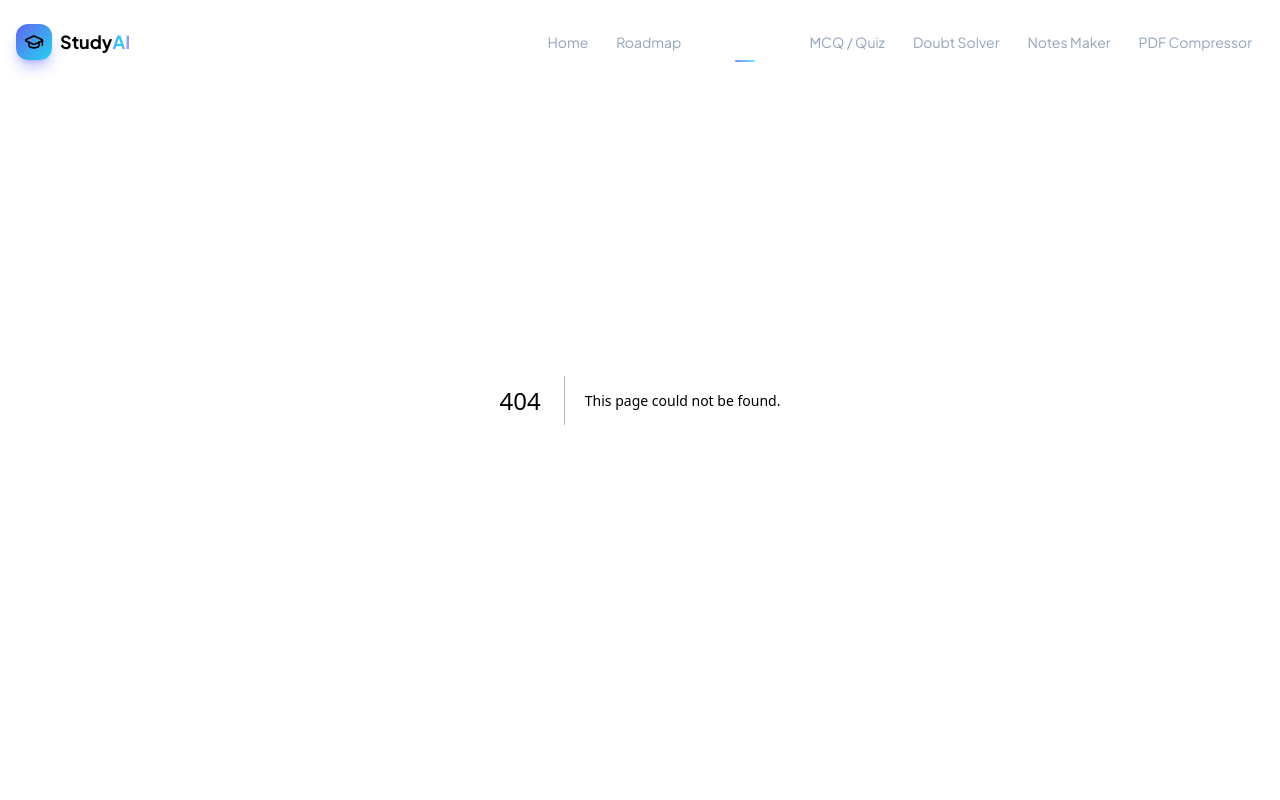
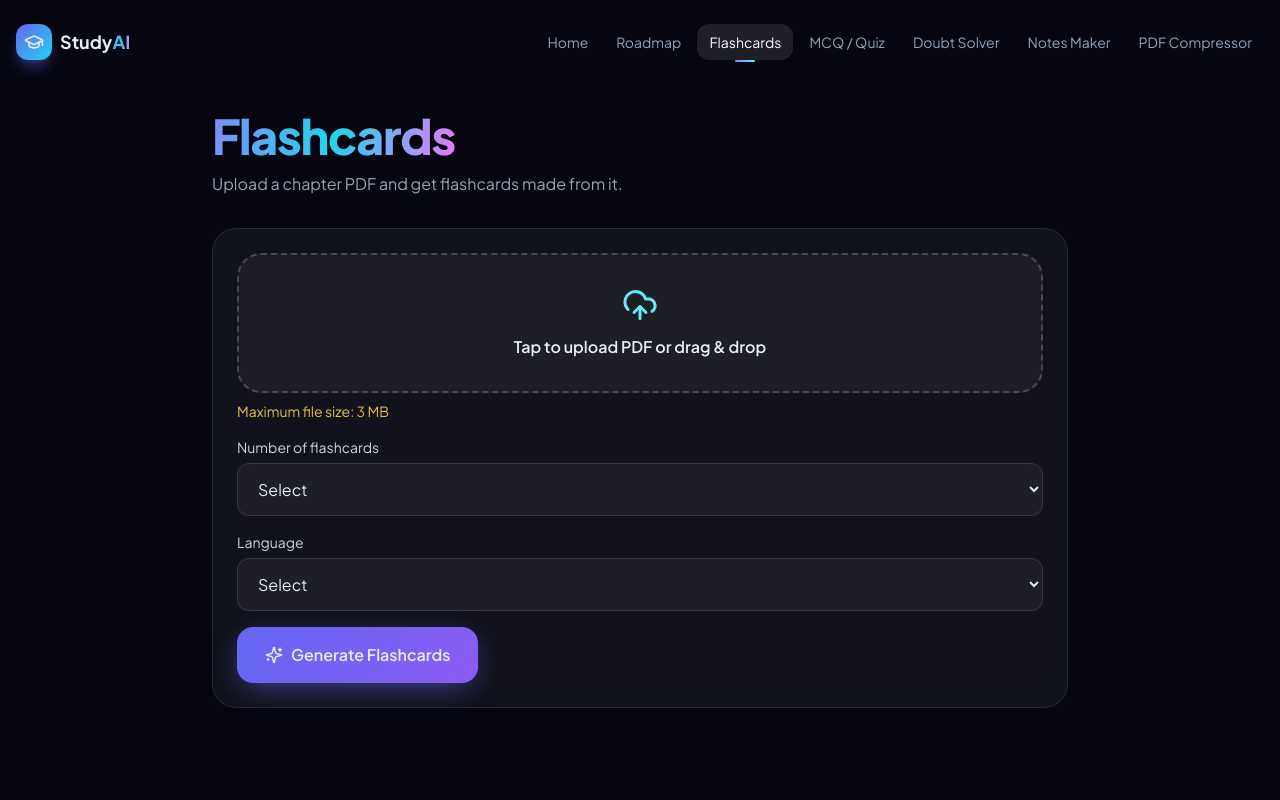
Before and after one commit to raviraj437700-cyber/Rx-study-mod, a Next.js app: page /flashcards in a window 1280 px wide. Before the commit this address had no page. Shown: the top 800 px of the page. Built offline with nearby package versions, Linux system fonts and the light colour scheme.

Commit message:
Create page.js

```diff
--- /dev/null
+++ b/app/flashcards/page.js
@@ -0,0 +1,67 @@
+"use client";
+import { useState } from "react";
+import { motion } from "framer-motion";
+import { ChevronLeft, ChevronRight, Download, Sparkles, RotateCcw } from "lucide-react";
+import { Shell, Card, Select, Btn, ErrorBox, Upload, Loader } from "@/components/ui";
+import { useAI, ai } from "@/lib/useAI";
+import { pdfToText } from "@/lib/pdftext";
+import { makePdf } from "@/lib/pdf";
+import { LANGS } from "@/lib/data";
+
+export default function Flashcards() {
+  const [file, setFile] = useState(null), [count, setCount] = useState(""), [lang, setLang] = useState("");
+  const [cards, setCards] = useState(null), [i, setI] = useState(0), [flip, setFlip] = useState(false);
+  const { loading, error, setError, run } = useAI();
+
+  const go = async () => {
+    if (!file) return setError("Please upload a PDF.");
+    if (!count) return setError("Choose the number of flashcards.");
+    if (!lang) return setError("Choose a language.");
+    const d = await run(async () => ai("flashcards", { text: await pdfToText(file), count, language: lang }));
+    if (d?.cards?.length) { setCards(d.cards); setI(0); setFlip(false); }
+  };
+  const move = (k) => { setFlip(false); setI((x) => Math.min(cards.length - 1, Math.max(0, x + k))); };
+  const pdf = () => makePdf("Flashcards", cards.flatMap((c, n) => [{ t: "h2", x: `Card ${n + 1}: ${c.q}` }, { t: "p", x: `Answer: ${c.a}` }]), "flashcards.pdf");
+
+  if (loading) return <Shell title="Flashcards" sub=""><Loader text="AI is creating your flashcards..." /></Shell>;
+
+  if (cards) {
+    const c = cards[i];
+    return (
+      <Shell title="Flashcards" sub="Tap the card to flip it.">
+        <motion.div key={i} initial={{ opacity: 0, x: 40 }} animate={{ opacity: 1, x: 0 }} transition={{ duration: 0.3 }}>
+          <div className="flip mx-auto h-72 max-w-xl cursor-pointer sm:h-80" onClick={() => setFlip(!flip)}>
+            <div className={`flip-inner relative h-full w-full ${flip ? "on" : ""}`}>
+              <div className="face glass gborder grid place-items-center rounded-3xl p-6 text-center text-xl font-semibold">{c.q}</div>
+              <div className="face back grid place-items-center rounded-3xl border border-white/10 bg-gradient-to-br from-indigo-600/40 to-cyan-500/30 p-6 text-center text-lg">{c.a}</div>
+            </div>
+          </div>
+        </motion.div>
+        <div className="mx-auto mt-6 max-w-xl">
+          <div className="mb-2 flex items-center justify-between text-sm text-slate-300">
+            <button aria-label="Previous" onClick={() => move(-1)} disabled={i === 0} className="glass grid h-12 w-12 place-items-center rounded-xl disabled:opacity-30"><ChevronLeft /></button>
+            <span>Card {i + 1} / {cards.length}</span>
+            <button aria-label="Next" onClick={() => move(1)} disabled={i === cards.length - 1} className="glass grid h-12 w-12 place-items-center rounded-xl disabled:opacity-30"><ChevronRight /></button>
+          </div>
+          <div className="h-1.5 rounded-full bg-white/10"><div className="h-full rounded-full bg-gradient-to-r from-indigo-400 to-cyan-300 transition-all duration-500" style={{ width: `${((i + 1) / cards.length) * 100}%` }} /></div>
+        </div>
+        <div className="mt-8 flex flex-col justify-center gap-3 sm:flex-row">
+          <Btn onClick={pdf}><Download size={18} /> Download Flashcards PDF</Btn>
+          <button onClick={() => setCards(null)} className="glass inline-flex items-center justify-center gap-2 rounded-2xl px-6 py-4 font-semibold"><RotateCcw size={18} /> New PDF</button>
+        </div>
+      </Shell>
+    );
+  }
+
+  return (
+    <Shell title="Flashcards" sub="Upload a chapter PDF and get flashcards made from it.">
+      <Card className="space-y-4">
+        <Upload file={file} onFile={setFile} onError={setError} />
+        <Select label="Number of flashcards" value={count} onChange={setCount} options={["15", "20", "30", "40", "50", "60", "70", "80"]} />
+        <Select label="Language" value={lang} onChange={setLang} options={LANGS} />
+        <ErrorBox msg={error} />
+        <Btn onClick={go}><Sparkles size={18} /> Generate Flashcards</Btn>
+      </Card>
+    </Shell>
+  );
+  }
```
